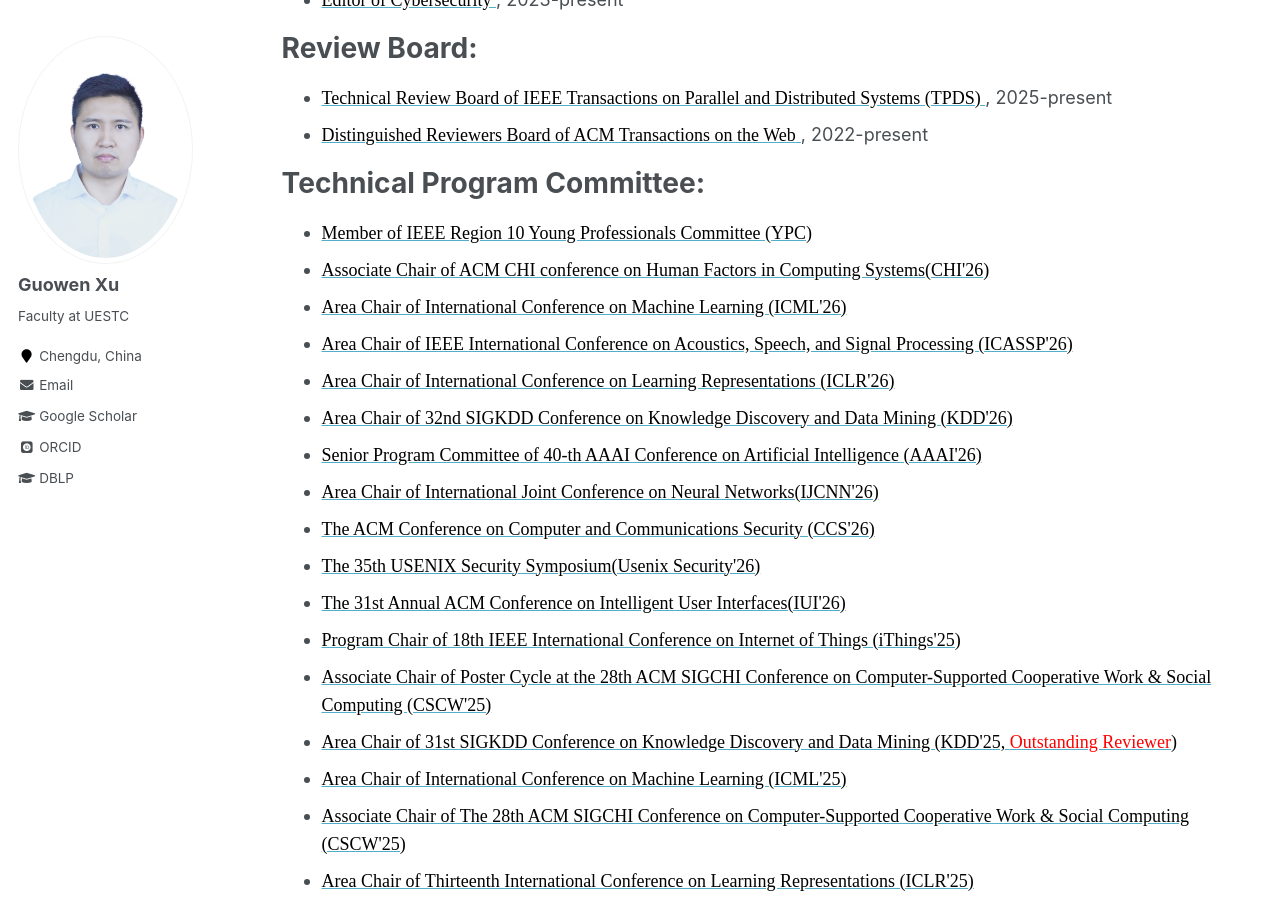
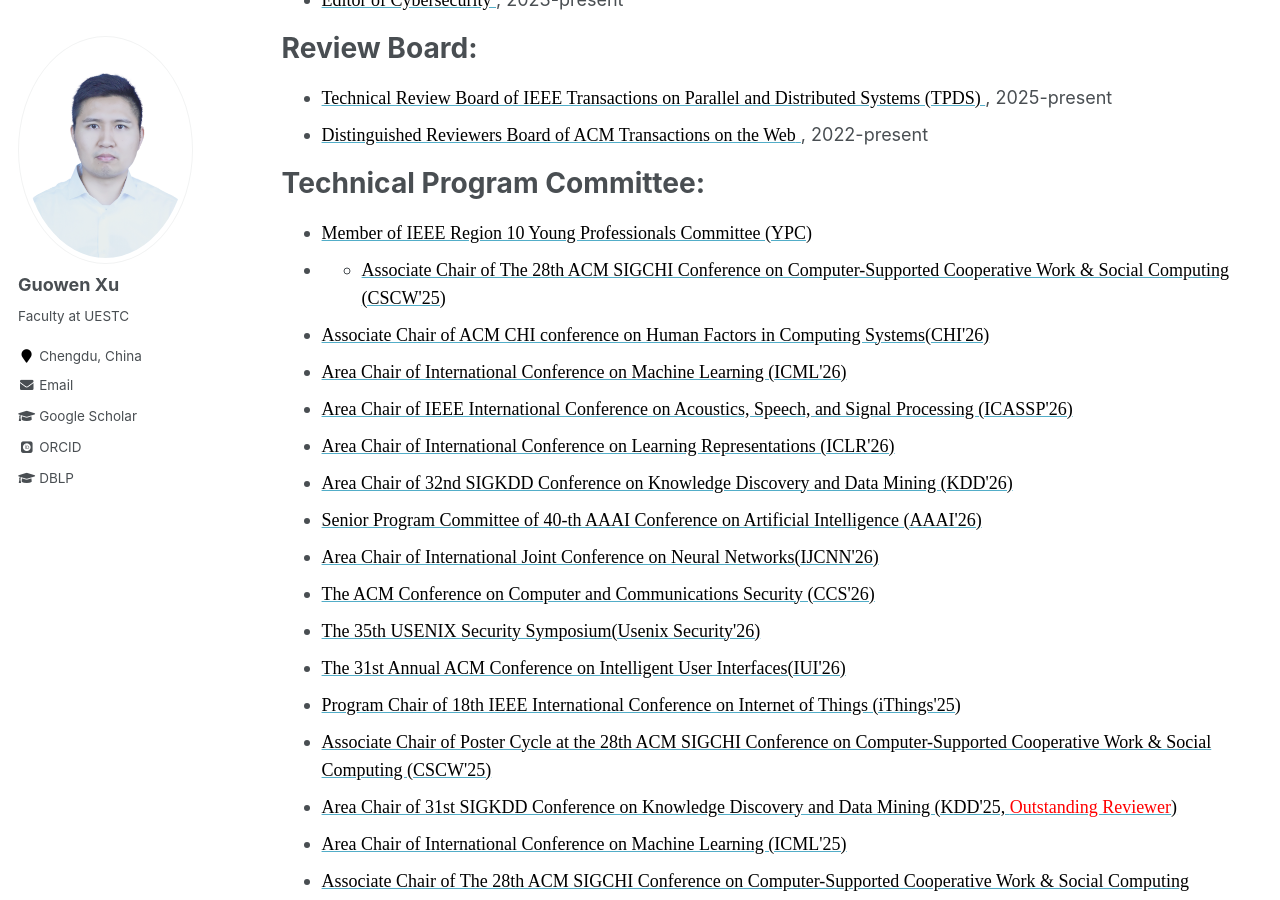
Before and after one commit to Guowen-xu/guowen-xu.github.io, a Jekyll site: the page built from _pages/services.md, in a window 1280 px wide and 900 px high, scrolled down 670 px. Built offline with Jekyll 4.4.1, drawn with Linux system fonts in a browser that asks for light colours; some web fonts are replaced.

Commit message:
Update services.md

```diff
--- a/_pages/services.md
+++ b/_pages/services.md
@@ -33,6 +33,7 @@ Technical Program Committee:
 ======
 
 *   [ <font face="Times New Roman" color=black size=4> Member of IEEE Region 10 Young Professionals Committee (YPC) </font>](https://yp.ieeer10.org/)
+*   *   [<font face="Times New Roman" color=black size=4> Associate Chair of The 28th ACM SIGCHI Conference on Computer-Supported Cooperative Work & Social Computing (CSCW'25)</font>](https://cscw.acm.org/2026/)
 *    [<font face="Times New Roman" color=black size=4>Associate Chair of ACM CHI conference on Human Factors in Computing Systems(CHI'26)</font>](https://chi2026.acm.org/)
 *    [ <font face="Times New Roman" color=black size=4> Area Chair of International Conference on Machine Learning (ICML'26) </font>](https://icml.cc/)
 * [<font face="Times New Roman" color=black size=4> Area Chair of IEEE International Conference on Acoustics, Speech, and Signal Processing (ICASSP'26)</font>](https://2026.ieeeicassp.org/)
```
